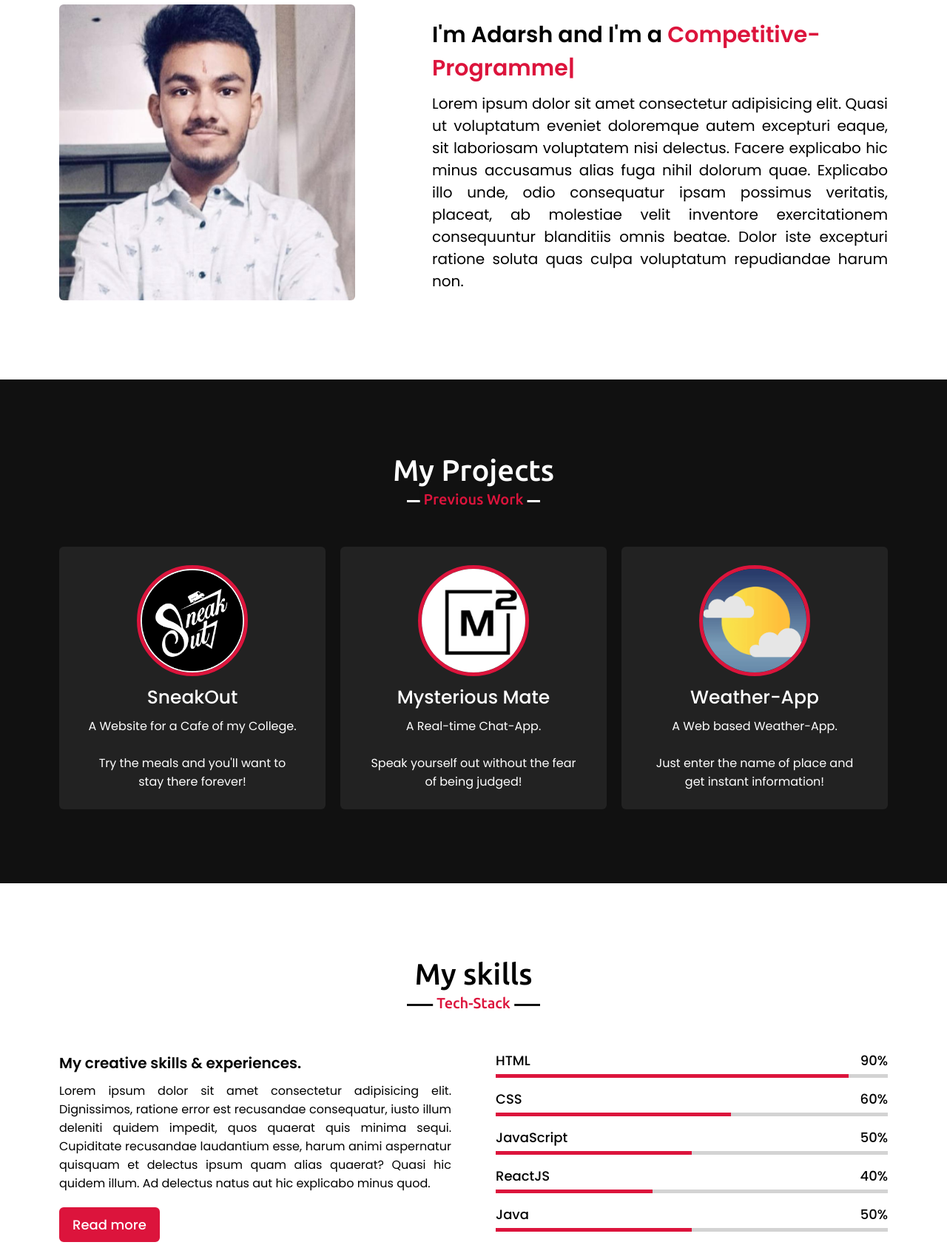
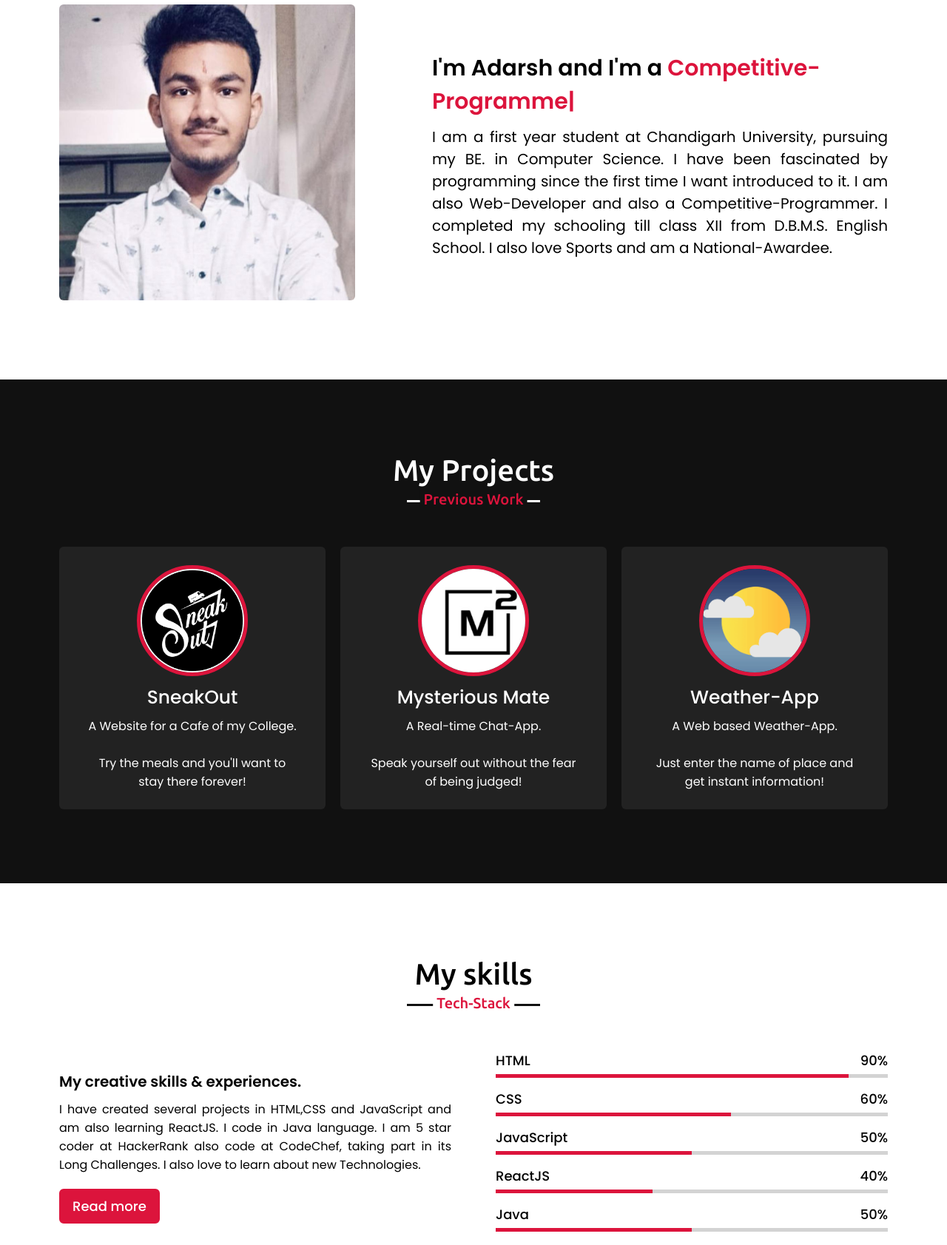
Before and after one commit to alphadead/portfolio, a plain HTML site: page index.html in a window 1280 px wide. Shown: the part 1020-2703 px from the top of the page at 74% size. Drawn offline with nearby package versions, Linux system fonts and the light colour scheme.

Commit message:
Update index.html

```diff
--- a/index.html
+++ b/index.html
@@ -68,12 +68,12 @@
                     <div class="text">
                         I'm Adarsh and I'm a <span class="typing-2"></span></div>
                     <p>
-                        Lorem ipsum dolor sit amet consectetur adipisicing elit. Quasi ut voluptatum eveniet doloremque
-                        autem excepturi eaque, sit laboriosam voluptatem nisi delectus. Facere explicabo hic minus
-                        accusamus alias fuga nihil dolorum quae. Explicabo illo unde, odio consequatur ipsam possimus
-                        veritatis, placeat, ab molestiae velit inventore exercitationem consequuntur blanditiis omnis
-                        beatae. Dolor iste excepturi ratione soluta quas culpa voluptatum repudiandae harum non.</p>
-
+                        I am a first year student at Chandigarh University, pursuing my BE. in Computer Science.
+                        I have been fascinated by programming since the first time I want introduced to it.
+                        I am also Web-Developer and also a Competitive-Programmer.
+                        I completed my schooling till class XII from D.B.M.S. English School.
+                        I also love Sports and am a National-Awardee.
+                    </p>
                 </div>
             </div>
         </div>
@@ -127,10 +127,10 @@
                     <div class="text">
                         My creative skills & experiences.</div>
                     <p>
-                        Lorem ipsum dolor sit amet consectetur adipisicing elit. Dignissimos, ratione error est
-                        recusandae consequatur, iusto illum deleniti quidem impedit, quos quaerat quis minima sequi.
-                        Cupiditate recusandae laudantium esse, harum animi aspernatur quisquam et delectus ipsum quam
-                        alias quaerat? Quasi hic quidem illum. Ad delectus natus aut hic explicabo minus quod.</p>
+                       I have created several projects in HTML,CSS and JavaScript and am also learning ReactJS.
+                       I code in Java language. I am 5 star coder at HackerRank also code at CodeChef, taking part in its Long Challenges.
+                       I also love to learn about new Technologies.
+                    </p>
                     <a href="#">Read more</a>
                 </div>
                 <div class="column right">
@@ -190,8 +190,8 @@
                     <div class="text">
                         Get in Touch</div>
                     <p>
-                        Lorem, ipsum dolor sit amet consectetur adipisicing elit. Dignissimos harum corporis fuga
-                        corrupti. Doloribus quis soluta nesciunt veritatis vitae nobis?</p>
+
+                    </p>
                     <div class="icons">
                         <div class="row">
                             <i class="fas fa-user"></i>
```
